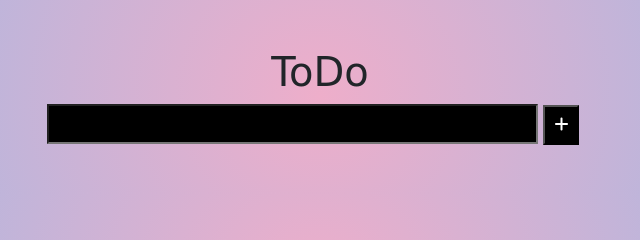
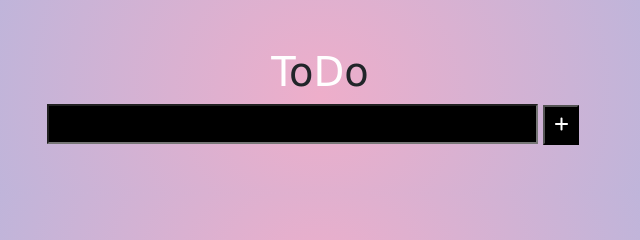
Before and after one commit to TahaAlothman/js-ToDo, a plain HTML site: page index.html in a window 1280 px wide. Shown: the top 240 px of the page, 320-960 px from the left. Drawn offline with nearby package versions, Linux system fonts and the light colour scheme; a web font is replaced by a local one.

```diff
--- a/index.html
+++ b/index.html
@@ -16,7 +16,7 @@
    <div class="container my-5">
     <div class="row ">
         <div class="col-lg-6 mx-auto">
-            <h1 class="text-center">ToDo</h1>
+            <h1 class="text-center"><span class="text-white">T</span>o<span class="text-white">D</span>o</h1>
             <form method="post">
               <input type="text" class="todo-input">
               <button class="todo-button">
```
